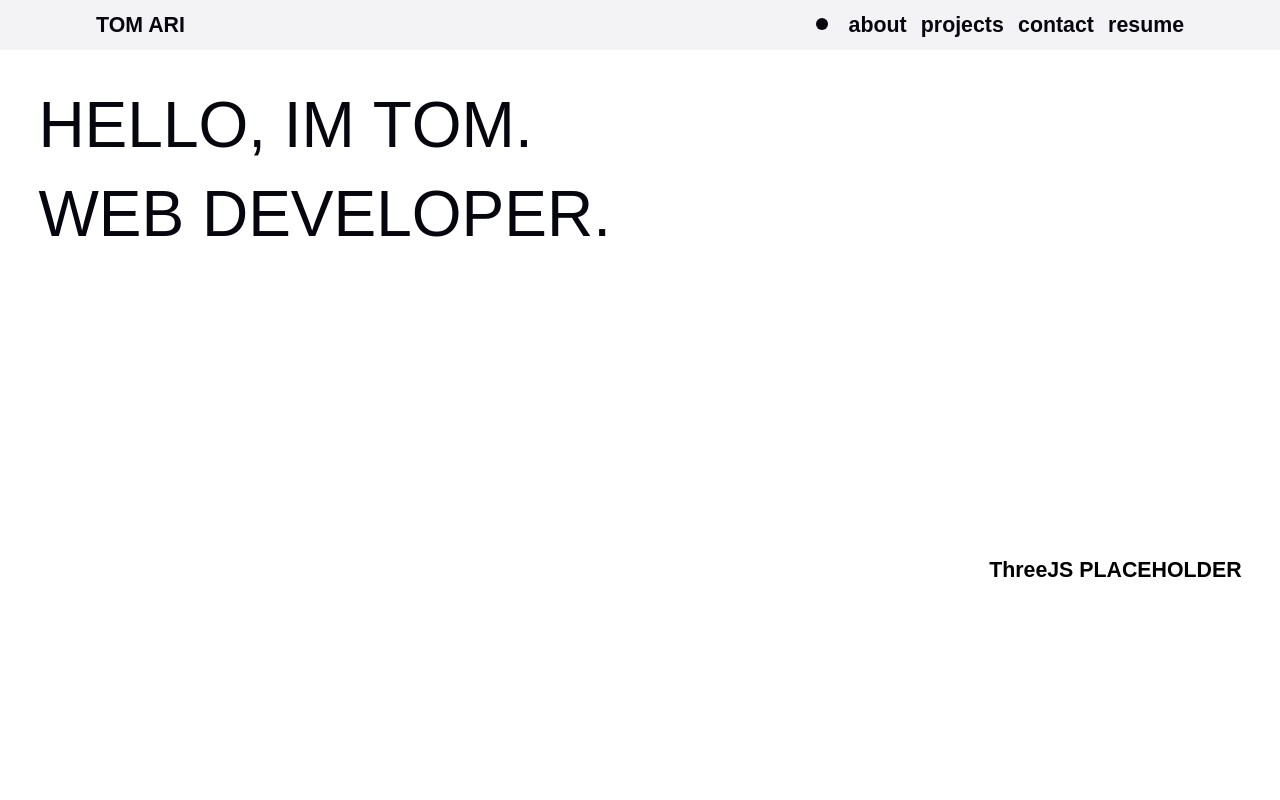
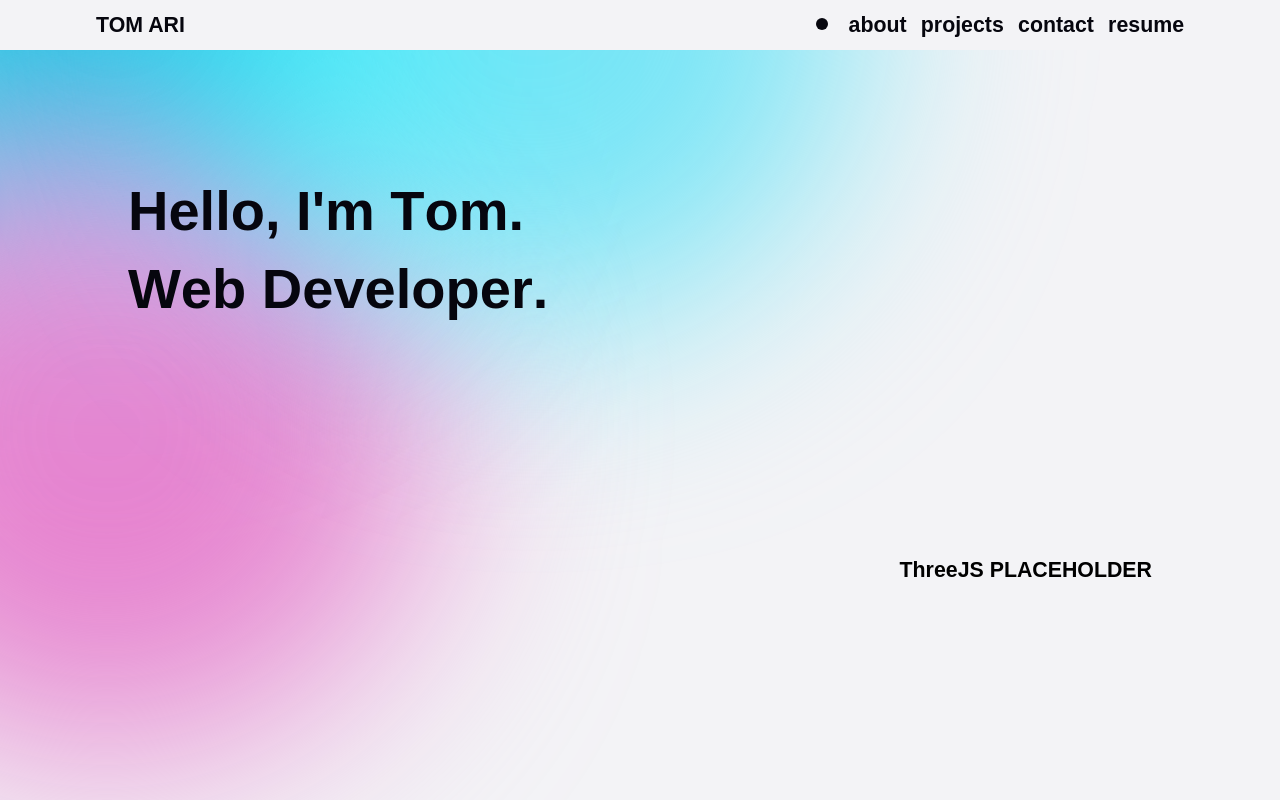
Before and after one commit to tomari3/tomari-perosnal-website, a React (Create React App) app: page / in a window 1280 px wide. Shown: the top 800 px of the page. Built offline with nearby package versions, Linux system fonts and the light colour scheme.

Commit message:
background dots and padding for text

```diff
--- a/src/components/Home/ColoredWrapper.js
+++ b/src/components/Home/ColoredWrapper.js
@@ -1,17 +1,9 @@
 import React from "react";
 import { Wrapper } from "../../styles/Wrapper";
 
-const clouds = {
-  repeat: Infinity,
-  type: "spring",
-  duration: 50,
-  stiffness: 10,
-  times: [0, 0.2, 0.4, 0.6, 0.8, 1],
-};
-
-export const ColoredWrapper = (props) => {
+export const ColoredWrapper = () => {
   return (
-    <Wrapper transition={clouds} animate={{}}>
+    <Wrapper>
       <div className="animated-wrapper">
         <div className="dot"></div>
         <div className="dot"></div>
--- a/src/components/Home/HomeIntro.js
+++ b/src/components/Home/HomeIntro.js
@@ -4,9 +4,9 @@ import { HomeIntroWrapper } from "../../styles/HomeIntroWrapper";
 import AnimatedCharacters from "./AnimatedText";
 
 const placeholderText = [
-  { text: "hello, im tom." },
+  { text: "Hello, I'm Tom." },
   {
-    text: "web developer.",
+    text: "Web Developer.",
   },
 ];
 
--- a/src/styles/Global.js
+++ b/src/styles/Global.js
@@ -10,6 +10,11 @@ export const Global = createGlobalStyle`
     margin: 0;
     padding: 0;
     box-sizing: border-box;
+  }
+
+  body {
+    background-color: var(--primary-bg);
+    transition: all 1s ease;
   }
   :root {
 
@@ -30,8 +35,9 @@ export const Global = createGlobalStyle`
 
     --default-transition: color 2s ease;
 
+    --size: clamp(600px, 50vmax, 60vmax);
+
     --bg-opacity: ${({ theme }) => theme.bgOpacity};;
-
 
 
       @media (min-width: 768px) {
--- a/src/styles/HomeIntroWrapper.js
+++ b/src/styles/HomeIntroWrapper.js
@@ -2,7 +2,7 @@ import styled from "styled-components";
 import { motion } from "framer-motion";
 
 export const HomeIntroWrapper = styled(motion.section)`
-  padding: 3vmax;
+  padding: 10vmax 10vw;
   height: 130vh;
   display: flex;
   flex-wrap: wrap;
--- a/src/styles/HomeTextBlock.js
+++ b/src/styles/HomeTextBlock.js
@@ -4,16 +4,14 @@ import { motion } from "framer-motion";
 // import px2vw from "../utils/px2vw";
 
 export const HomeTextBlock = styled(motion.h1)`
-  font-size: 8vmin;
-  text-transform: uppercase;
+  font-size: 7vmin;
   flex: 1;
-
   .word-wrapper {
     display: inline-block;
   }
 
   .letter {
-    font-weight: 100;
+    font-weight: bold;
     transition: var(--default-transition);
     color: var(--primary-text);
     cursor: default;
--- a/src/styles/Theme.js
+++ b/src/styles/Theme.js
@@ -3,12 +3,12 @@ export const lightTheme = {
   primaryText: "#06060E",
   primaryAccent: "#EAD7D1",
 
-  gradientBlue1: "#a4fae5",
-  gradientBlue2: "#99d2d7",
-  gradientBlue3: "#c7f0f4",
-  gradientPink1: "#f794af",
-  gradientPink2: "#ee95b5",
-  gradientPink3: "#e6859f",
+  gradientBlue1: "#77E5F6",
+  gradientBlue2: "#18CAE5",
+  gradientBlue3: "#009BB3",
+  gradientPink1: "#E683CF",
+  gradientPink2: "#B65CA2",
+  gradientPink3: "#623658",
 };
 
 export const darkTheme = {
--- a/src/styles/Wrapper.js
+++ b/src/styles/Wrapper.js
@@ -1,9 +1,70 @@
 import styled from "styled-components";
+import { keyframes } from "styled-components";
 import { motion } from "framer-motion";
 
+const dotAnimation = keyframes`
+
+  0% {
+    transform: translate(0,0)
+  }
+  33% {
+    transform: translate(calc(var(--size)/1.5),0)
+  }
+  66% {
+    transform: translate(0, calc(var(--size)/1.5))
+  }
+  100% {
+    transform: translate(0,0)
+  }
+`;
+
 export const Wrapper = styled(motion.section)`
-  position: absolute;
-  background-color: blue;
-  height: 100%;
-  transition: all 1s ease;
+  background-size: 100%;
+  ::before,
+  ::after {
+    content: "";
+    display: table;
+  }
+  ::after {
+    clear: both;
+  }
+
+  .animated-wrapper {
+    overflow: hidden;
+    position: absolute;
+    left: 0px;
+    top: -100px;
+    z-index: 0;
+    width: 100%;
+    height: 150vh;
+    isolation: isolate;
+    background-color: none;
+  }
+
+  .dot {
+    display: none;
+    position: absolute;
+    left: calc(var(--size) / 3 * -1);
+    top: calc(var(--size) / 3 * -1);
+    width: var(--size);
+    height: var(--size);
+    mix-blend-mode: soft-light;
+    border-radius: var(--size);
+    filter: blur(calc(var(--size) / 6));
+    will-change: transform;
+    display: block;
+    animation: ${dotAnimation} ease-in-out 20s infinite;
+
+    :nth-child(1) {
+      background: var(--gradient-blue1);
+    }
+    :nth-child(2) {
+      background: var(--gradient-pink1);
+      animation-delay: -7s;
+    }
+    :nth-child(3) {
+      animation-delay: -14s;
+      background: var(--gradient-blue2);
+    }
+  }
 `;
```
